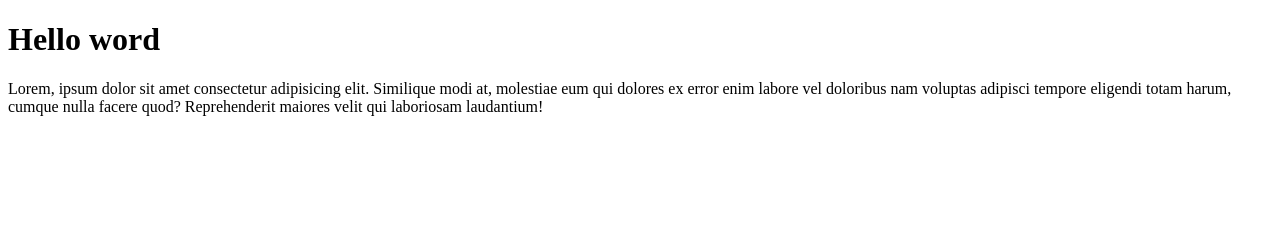
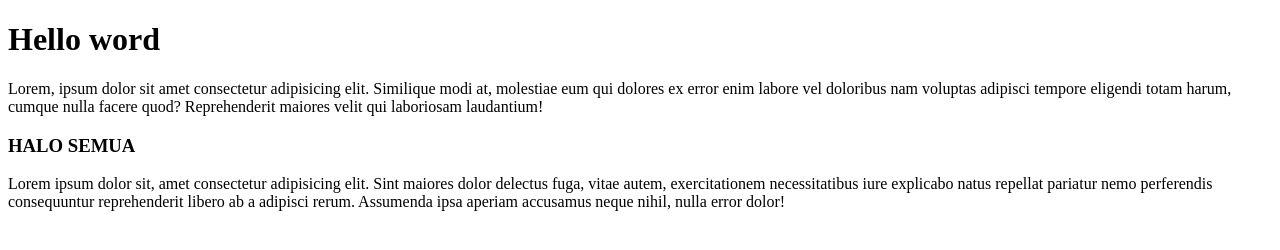
Before and after one commit to SitiNurAlisya/latihan, a plain HTML site: page index.html in a window 1280 px wide. Drawn offline with Linux system fonts and the light colour scheme.

Commit message:
update index

```diff
--- a/index.html
+++ b/index.html
@@ -8,5 +8,11 @@
 <body>
     <h1>Hello word</h1>
     <p>Lorem, ipsum dolor sit amet consectetur adipisicing elit. Similique modi at, molestiae eum qui dolores ex error enim labore vel doloribus nam voluptas adipisci tempore eligendi totam harum, cumque nulla facere quod? Reprehenderit maiores velit qui laboriosam laudantium!</p>
+
+    <h3>HALO SEMUA</h3>
+    <p>Lorem ipsum dolor sit, amet consectetur adipisicing elit. Sint maiores dolor delectus fuga, vitae autem, exercitationem necessitatibus iure explicabo natus repellat pariatur nemo perferendis consequuntur reprehenderit libero ab a adipisci rerum. Assumenda ipsa aperiam accusamus neque nihil, nulla error dolor!</p>
 </body>
+
+
+
 </html>
```
